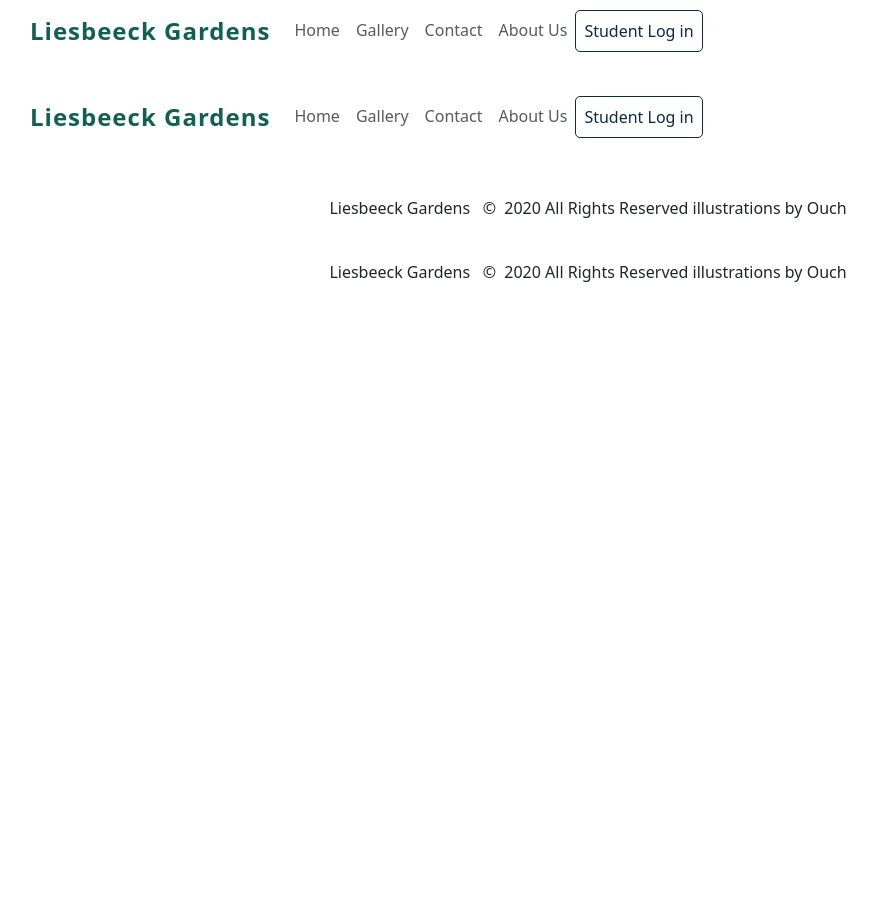
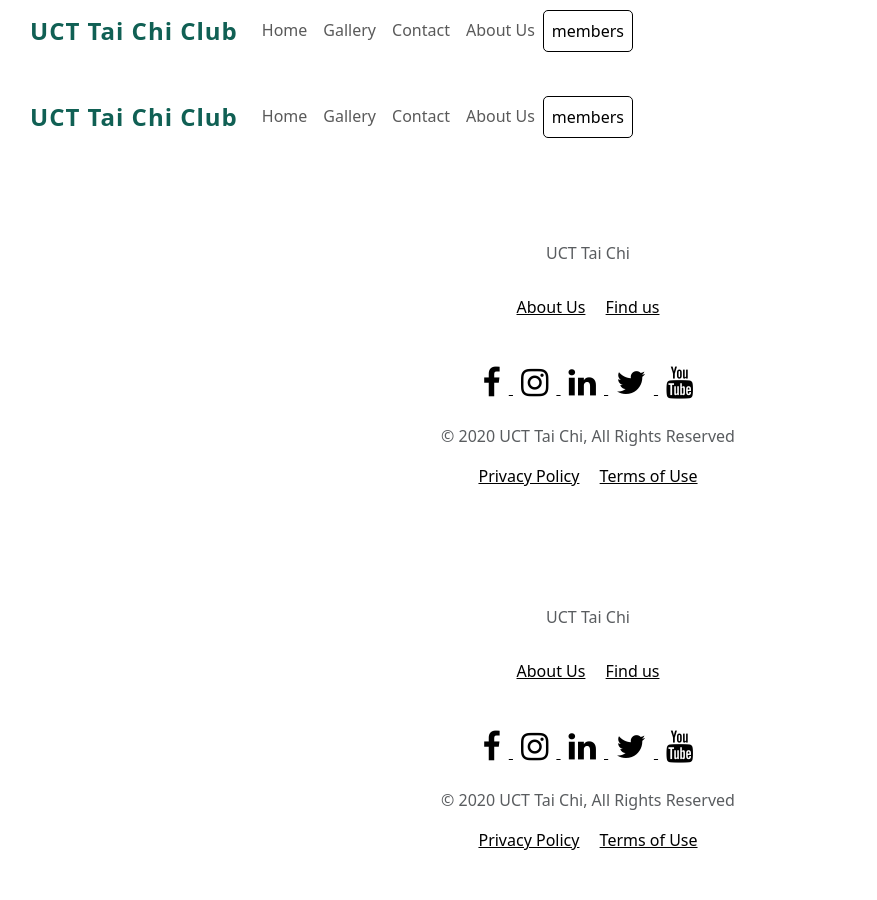
Before and after one commit to thatosmk/zhuoshan-taichi, a Rails app: template app/views/layouts/application.html.erb in a window 1280 px wide. Shown: the whole page, without its empty margins (52-929 px from the left). Before the commit the page ends 282 px from the top, so only its background shows below. Run offline with Rails 7, Linux system fonts and the light colour scheme; the template is opened without the code that fills it, so the values that code supplies are empty; style sheets or scripts are compiled from the project's sources; some libraries are stand-ins or nearby versions.

Commit message:
adds landing page content and design

```diff
--- /dev/null
+++ b/app/assets/javascripts/site.coffee
@@ -0,0 +1,3 @@
+# Place all the behaviors and hooks related to the matching controller here.
+# All this logic will automatically be available in application.js.
+# You can use CoffeeScript in this file: http://coffeescript.org/
--- a/app/assets/stylesheets/application.scss
+++ b/app/assets/stylesheets/application.scss
@@ -11,13 +11,13 @@
  * It is generally better to create a new file per style scope.
  *
  */
-$primary: #0C2947;
+$primary: #000;
 $secondary: #106054;
 $light: #f2f8ff;
 
 @import "bootstrap";
-@import "flash";
-@import "site";
+@import "font-awesome";
+//@import "flash";
 
 body
 {
@@ -51,6 +51,10 @@
     border-radius: 5px;
 }
 
+.h-01
+{
+    background-color: #fff;
+}
 footer
 {
 
--- /dev/null
+++ b/app/assets/stylesheets/site.scss
@@ -0,0 +1,3 @@
+// Place all the styles related to the site controller here.
+// They will automatically be included in application.css.
+// You can use Sass (SCSS) here: http://sass-lang.com/
--- a/app/helpers/application_helper.rb
+++ b/app/helpers/application_helper.rb
@@ -1,2 +1,14 @@
 module ApplicationHelper
+
+  def title text
+    content_for(:title) { text }
+  end
+
+  def meta_tag tags, text
+    content_for :"meta_#{tags}", text
+  end
+
+  def yield_meta_tag tags, default_text=''
+    content_for?(:"meta_#{tags}") ? content_for(:"meta_#{tags}") : default_text
+  end
 end
--- /dev/null
+++ b/app/helpers/site_helper.rb
@@ -0,0 +1,2 @@
+module SiteHelper
+end
--- a/app/views/layouts/_footer.html.erb
+++ b/app/views/layouts/_footer.html.erb
@@ -1,10 +1,32 @@
-<div class="pt-4">
-  <div class="container">
-    <div class="text-center">
-      <p>
-      Liesbeeck Gardens &nbsp; &copy; &nbsp;2020 All Rights Reserved
-      <a class="navbar-brand" href="https://icons8.com">illustrations by Ouch</a>
-      </p>
-    </div>
+<div class="py-5 footer">
+  <div class="text-center">
+    <h6 class="py-4 text-muted">UCT Tai Chi</h6>
+    <%= link_to "About Us" ,about_path,  class: "mx-2"%>
+    <%= link_to "Find us" ,"#contact",  class: "mx-2"%>
+  </div>
+
+  <div class="text-center pt-5">
+    <a href="https://www.facebook.com">
+      <span class="mx-2 fa fa-facebook fa-2x">
+      </span>
+    </a>
+    <a href="https://www.instagram.com">
+      <span class="mx-2 fa fa-instagram fa-2x">
+      </span>
+    </a>
+    <a href="https://www.linkedin.com">
+      <span class="mx-2 fa fa-linkedin fa-2x"></span>
+    </a>
+    <a href="https://www.twitter.com">
+      <span class="mx-2 fa fa-twitter fa-2x"></span>
+    </a>
+    <a href="https://www.youtube.com">
+      <span class="mx-2 fa fa-youtube fa-2x"></span>
+    </a>
+  </div>
+  <div class="text-center pt-4">
+    <p class="text-muted">&copy; 2020 UCT Tai Chi, All Rights Reserved</p>
+    <%= link_to "Privacy Policy", root_path, class: "mx-2" %>
+    <%= link_to "Terms of Use", root_path, class: "mx-2"%>
   </div>
 </div>
--- a/app/views/layouts/_header.html.erb
+++ b/app/views/layouts/_header.html.erb
@@ -5,7 +5,7 @@
     </button>
 
     <div class="collapse navbar-collapse" id="navbarTogglerDemo01">
-      <a class="navbar-brand" href="/">Liesbeeck Gardens</a>
+      <a class="navbar-brand" href="/">UCT Tai Chi Club</a>
       <ul class="navbar-nav ml-auto" role="navigation">
           <li class="nav-item">
             <%= link_to "Home", root_path, class: "nav-link" %>
@@ -20,7 +20,7 @@
             <%= link_to "About Us", root_path, class: "nav-link" %>
           </li>
           <li class="nav-item active">
-            <%= link_to "Student Log in", root_path, class: "nav-link" %>
+            <%= link_to "members", root_path, class: "nav-link" %>
           </li>
       </ul>
     </div>
--- a/app/views/layouts/application.html.erb
+++ b/app/views/layouts/application.html.erb
@@ -21,48 +21,34 @@
           <div class="row">
             <%= render 'layouts/flashy' %>
           </div>
-          <div class="row pt-2">
-            <div class="col-sm-5 col-md-6 col-lg-6 d-sm-none">
-              <div class="text-center">
-                <h6>Liesbeeck Gardens</h6>
-              </div>
-              <div class="text-center py-5 px-4">
-                <h4>The perfect UCT student residence for you. </h4>
+          <div class="row pt-2"><!-- for mobile -->
+            <div class="col-sm-5 col-md-6 col-lg-6 d-block d-sm-none">
+              <div class="container">
+                <div class="text-center">
+                  <h1>header 1</h1>
+                  <p>strong catchy message here</p>
+                </div>
               </div>
             </div>
-            <div class="col-sm-5 col-md-6 col-lg-6 d-sm-none">
-              <div class="py-5">
-              </div>
-              <p class="col-sm-6 pt-2">
-                <%= link_to "JOIN NOW", new_user_registration_path, class: "btn btn-secondary btn-block"%>
+            <!-- bigger screens -->
+            <div class="col-sm-5 col-md-6 col-lg-6 d-none d-sm-block">
+              <h1>
+                Sit, <br/>
+                Relax, <br/>
+                Breathe
+              </h1>
+              <p class="py-4">
+                lorem ipsum lol
               </p>
-            </div>
-            <div class="col-sm-5 col-md-6 col-lg-6 d-none d-sm-block">
-              <div class="d-none d-sm-block pt-5">
-              </div>
-              <div class="py-2">
-                <h4>The perfect UCT student residence for you. </h4>
-                <p class="py-4">
-                  Liesbeeck Gardens offers a block of flats, from one bedrooms to sharing spaces of upto four students.
-                </p>
-                <%= link_to "Get started now", new_user_registration_path, class: "btn btn-secondary btn-lg"%>
-              </div>
+              <%= link_to "Read More", about_path, class: "btn btn-secondary"%>
             </div>
             <div class="col-sm-5 col-md-6 col-lg-6 d-none d-sm-block py-4">
-              <%= image_tag "smiling.jpg", class: "img-fluid"%>
             </div>
           </div>
         </div>
       </div>
       <%= yield %>
       <%= render 'layouts/footer' %>
-
-    <% elsif current_page?(profile_path) || current_page?(rooms_path)%>
-      <div class="profile">
-        <%= render 'layouts/header' %>
-        <%= yield %>
-      </div>
-
     <% else %>
       <%= render 'layouts/header' %>
       <%= render 'layouts/flashy' %>
--- /dev/null
+++ b/app/views/site/about.html.erb
@@ -0,0 +1,2 @@
+<h1>Site#about</h1>
+<p>Find me in app/views/site/about.html.erb</p>
--- a/config/environments/production.rb
+++ b/config/environments/production.rb
@@ -27,7 +27,7 @@
   # config.assets.css_compressor = :sass
 
   # Do not fallback to assets pipeline if a precompiled asset is missed.
-  config.assets.compile = false
+  config.assets.compile = true
 
   # `config.assets.precompile` and `config.assets.version` have moved to config/initializers/assets.rb
 
--- a/config/routes.rb
+++ b/config/routes.rb
@@ -1,3 +1,7 @@
 Rails.application.routes.draw do
+  get 'site/index'
+  get '/about', to: "site#about", as: "/about"
+
+  root to: "site#index"
   # For details on the DSL available within this file, see http://guides.rubyonrails.org/routing.html
 end
```
Also changed, not shown: app/controllers/site_controller.rb (added, +7 -0 lines), app/views/site/index.html.erb (added, +64 -0 lines), test/controllers/site_controller_test.rb (added, +14 -0 lines), app/assets/images/yin-yang1.jpg (added), app/assets/images/yin.png (added).
